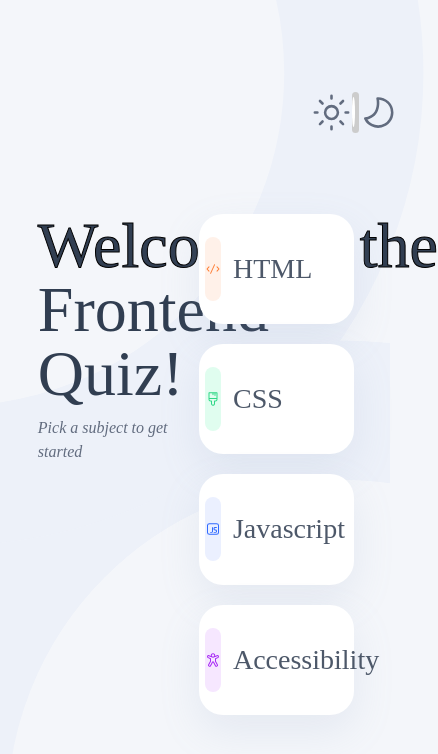
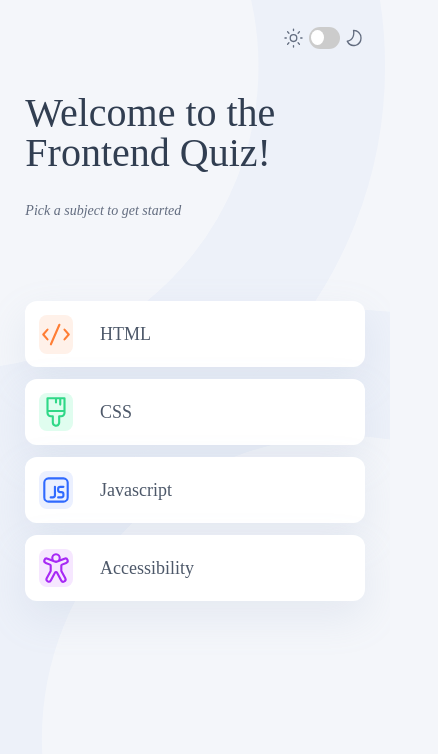
Before and after one commit to drako02/drako02-frontend-quiz-app, a React (Create React App) app: page / in a window 390 px wide. Shown: the top 754 px of the page, 438 px wide, since content can reach past the window. Built offline with nearby package versions, Linux system fonts and the light colour scheme.

Commit message:
media queries finished

```diff
--- a/src/AppStyles.ts
+++ b/src/AppStyles.ts
@@ -1,5 +1,8 @@
 import React from "react";
 import styled from "styled-components";
+
+const breakpoints = {tablet: '768px', mobile: '480px'};
+
 
 export const StartContainer = styled.div`
   width: 100%;
@@ -16,6 +19,25 @@ export const Menu = styled.div`
   height: 54%;
   display: flex;
   justify-content: space-between;
+
+    @media(max-width: ${breakpoints.tablet}){
+        width: 83%;
+        height: 70%;
+        top: 14%;
+        left: 8%;
+        flex-direction: column;
+        justify-content: space-between;
+    }
+    @media(max-width: ${breakpoints.mobile}){
+        width: 100%;
+        height: 91%;
+        left: 0;
+        top: 9%;
+        flex-direction: column;
+        justify-content: flex-start;
+        align-items: center;
+    }
+
 `;
 
 export const Welcome = styled.div`
@@ -23,6 +45,16 @@ export const Welcome = styled.div`
   height: fit-content;
   margin: 0;
   padding: 0;
+
+    @media(max-width: ${breakpoints.tablet}){
+        width: 73%;
+        //height: 29%;
+    }
+    @media(max-width: ${breakpoints.mobile}){
+        width: 87%;
+        height: 25%;
+        margin-top: 4.3%;
+    }
 `;
 
 export const WelcomeText = styled.p`
@@ -33,21 +65,35 @@ export const WelcomeText = styled.p`
 export const MainText = styled.span`
   margin: 0;
   padding: 0;
+  display: block;
   font-family: "Rubik Regular", serif;
   font-size: 64px;
   color: #313E51;
   -webkit-text-stroke: 1px black;
   white-space: nowrap;
-  line-height: 64px;
+  line-height: 100%;
+
+    @media(max-width: ${breakpoints.mobile}){
+        -webkit-text-stroke: 0px transparent;
+        font-family: "Rubik Light", serif;
+        font-size: 40px;
+    }
 `;
 
 export const SupText = styled.span`
-  font-family: "Rubik Medium", serif;
+  display: block;
+    font-family: "Rubik Medium", serif;
+    white-space: nowrap;
   font-size: 64px;
   color: #313E51;
   margin: 0;
   padding: 0;
-  line-height: 64px;
+  line-height: 100%;
+
+    @media(max-width: ${breakpoints.mobile}){
+        font-family: "Rubik Medium", serif;
+        font-size: 40px;
+    }
 `;
 
 export const SubText = styled.span`
@@ -55,9 +101,20 @@ export const SubText = styled.span`
   font-style: italic;
   font-size: 16px;
   color: #626c7f;
-  display: inline-block;
+  display: block;
   margin-top: 8%;
   line-height: 150%;
+
+    @media(max-width: ${breakpoints.tablet}){
+        margin-top: 0;
+    }
+
+    @media(max-width: ${breakpoints.mobile}){
+        font-family: "Rubik", serif;
+        font-size: 14px;
+        font-style: italic;
+        margin-top: 8%;
+    }
 `;
 
 export const OptionsContainer = styled.div`
@@ -66,6 +123,16 @@ export const OptionsContainer = styled.div`
   width: 49%;
   margin: 0;
   gap: 4%;
+
+    @media(max-width: ${breakpoints.tablet}){
+        width: 100%;
+        height: 61.5%;
+    }
+    @media(max-width: ${breakpoints.mobile}){
+        width: 87%;
+        height: 39%;
+        margin-top: 4.3%;
+    }
 `;
 
 export const OptionButton = styled.button`
@@ -83,6 +150,13 @@ export const OptionButton = styled.button`
   box-shadow: 0 16px 40px rgb(143, 160, 193, 0.15);
   display: flex;
   align-items: center;
+
+    @media(max-width: ${breakpoints.mobile}){
+        height: 22%;
+        font-family: "Rubik Medium", serif;
+        font-size: 18px;
+        border-radius: 12px;
+    }
 `;
 
 export const ButtonIcon = styled.img<{bgColor: string}>`
--- a/src/Layout.tsx
+++ b/src/Layout.tsx
@@ -17,6 +17,8 @@ const Container = styled.div`
   position: absolute;
 `;
 
+const breakpoints = {tablet: '768px', mobile: '480px'};
+
 export const SubjectContainer = styled.div`
     position: absolute;
     display: flex;
@@ -28,6 +30,18 @@ export const SubjectContainer = styled.div`
     flex-direction: row;
     justify-content: space-between;
     align-items: center;
+    @media(max-width: ${breakpoints.tablet}){
+        top: 4%;
+        left: 8.4%;
+        height: 6%;
+    }
+    @media(max-width: ${breakpoints.mobile}){
+        top: 0;
+        left: 0;
+        width: 100%;
+        height: 9%;
+    }
+
 `;
 export const Subject = styled.div`
     display: flex;
@@ -36,11 +50,24 @@ export const Subject = styled.div`
     flex-direction: row;
     align-items: center;
     gap: 9.5%;
+
+    @media(max-width: ${breakpoints.tablet}){
+        width: 40%;
+    }
+    @media(max-width: ${breakpoints.mobile}){
+        width: 45%;
+        height: 56%;
+        margin-left: 6.4%;
+    }
 `;
 export const SubjectText = styled.span`
     font-family: "Rubik Medium", serif;
     font-size: 28px;
     color: #4d5869;
+
+    @media(max-width: ${breakpoints.mobile}){
+        font-size: 18px;
+    }
 `;
 
 export const SubjectIcon = styled.img<{bgColor: string}>`
@@ -48,8 +75,14 @@ export const SubjectIcon = styled.img<{bgColor: string}>`
   height: 100%;
   width: 16%;
   border-radius: 8px;
-  //margin-left: 4%;
-  //margin-right: 8%;
+
+    @media(max-width: ${breakpoints.tablet}){
+        width: 21%;
+    }
+    @media(max-width: ${breakpoints.mobile}){
+        width: 24%;
+        height: 100%;
+    }
 `;
 
 
--- a/src/Mode.tsx
+++ b/src/Mode.tsx
@@ -3,6 +3,8 @@ import light from './assets/images/icon-sun-dark.svg';
 import dark from './assets/images/icon-moon-dark.svg'
 
 import styled from "styled-components";
+
+const breakpoints = {tablet: '768px', mobile: '480px'};
 
 
 
@@ -15,6 +17,15 @@ const ModeContainer = styled.div`
     //top: 10%;
     border-style: none;
     flex-direction: row;
+
+    @media(max-width: ${breakpoints.tablet}){
+        width: 24%;
+    }
+    @media(max-width: ${breakpoints.mobile}){
+        width: 21%;
+        height: 28%;
+        margin-right: 6.4%;
+    }
 `;
 
 const Light = styled.img`
--- a/src/StartPage.tsx
+++ b/src/StartPage.tsx
@@ -25,11 +25,9 @@ function Start() {
     return (
         <Menu>
             <Welcome>
-                <WelcomeText>
-                    <MainText> Welcome to the </MainText>
-                    <SupText> Frontend Quiz! </SupText>
-                    <SubText> Pick a subject to get started </SubText>
-                </WelcomeText>
+                <MainText> Welcome to the </MainText>
+                <SupText> Frontend Quiz! </SupText>
+                <SubText> Pick a subject to get started </SubText>
             </Welcome>
             <OptionsContainer>
                 <OptionButton as={Link} to="./pages/HTMLQuiz"> <ButtonIcon src={iconHTML} bgColor="#fff1e9"/> HTML </OptionButton>
--- a/src/index.css
+++ b/src/index.css
@@ -2,7 +2,7 @@ body {
   position: relative;
   margin: 0;
   box-sizing: border-box;
-  height: 110vh;
+  height: 100vh;
   background-size: cover;
   background-image: url("assets/images/pattern-background-desktop-light-top-left.svg"), url("assets/images/pattern-background-desktop-light_bottom-right.svg") ;
   background-repeat: no-repeat;
--- a/src/pages/AccessibilityQuiz.tsx
+++ b/src/pages/AccessibilityQuiz.tsx
@@ -9,8 +9,7 @@ import iconAccess from '../assets/images/icon-accessibility.svg';
 import {
     QuizContainer,
     QuestionContainer,
-    QuestionParagraph,
-    QuestionNoParagraph,
+
     QuestionNo,
     Question,
     Options,
@@ -24,7 +23,7 @@ import {
     ScoreContainer,
     ScoreArea,
     ScoreText,
-    ScoreBox, PlayAgain, Title, Score, SupportText
+    ScoreBox, PlayAgain, Title, Score, SupportText, QuestionArea
 } from "./QuizStyle";
 import Mode from "../Mode";
 
@@ -104,31 +103,29 @@ function AccessibilityQuiz() {
     return (
         <QuizContainer>
             <>
-                <QuestionContainer>
-                    <QuestionNoParagraph>
+                <QuestionArea>
+                    <QuestionContainer>
                         <QuestionNo> Question {currentQuestionIndex + 1} of 10 </QuestionNo>
-                    </QuestionNoParagraph>
-                    <QuestionParagraph>
                         <Question>{currentQuestion.question}</Question>
-                    </QuestionParagraph>
+                    </QuestionContainer>
                     <Tracker>
                         <TrackerLevel level={currentQuestionIndex + 1}></TrackerLevel>
                     </Tracker>
-                </QuestionContainer>
+                </QuestionArea>
                 <OptionsContainer>
                     <Options>
                         {currentQuestion.options.map((option, index) => (
                             <OptionButton
                                 key={index}
                                 onClick={() => handleOptionClick(option)}
-                                selected_Option={selectedOption}
+                                selected_option={selectedOption}
                                 _option={option}
-                                is_Correct={isCorrect}
+                                is_correct={isCorrect}
                             >
                                 <OptionLetter
-                                    selected_Option={selectedOption}
+                                    selected_option={selectedOption}
                                     _option={option}
-                                    is_Correct={isCorrect}
+                                    is_correct={isCorrect}
                                 > {String.fromCharCode(65 + index)} </OptionLetter>
                                 {option}
                                 {isCorrect !== null && (
--- a/src/pages/HTMLQuiz.tsx
+++ b/src/pages/HTMLQuiz.tsx
@@ -8,9 +8,8 @@ import incorrect from '../assets/images/icon-incorrect.svg';
 import iconHTML from '../assets/images/icon-html.svg';
 import {
     QuizContainer,
+    QuestionArea,
     QuestionContainer,
-    QuestionParagraph,
-    QuestionNoParagraph,
     QuestionNo,
     Question,
     Options,
@@ -104,31 +103,29 @@ function HTMLQuiz() {
         return (
             <QuizContainer>
                 <>
-                    <QuestionContainer>
-                        <QuestionNoParagraph>
+                    <QuestionArea>
+                        <QuestionContainer>
                             <QuestionNo> Question {currentQuestionIndex + 1} of 10 </QuestionNo>
-                        </QuestionNoParagraph>
-                        <QuestionParagraph>
                             <Question>{currentQuestion.question}</Question>
-                        </QuestionParagraph>
+                        </QuestionContainer>
                         <Tracker>
                             <TrackerLevel level={currentQuestionIndex + 1}></TrackerLevel>
                         </Tracker>
-                    </QuestionContainer>
+                    </QuestionArea>
                     <OptionsContainer>
                         <Options>
                             {currentQuestion.options.map((option, index) => (
                                 <OptionButton
                                     key={index}
                                     onClick={() => handleOptionClick(option)}
-                                    selected_Option={selectedOption}
+                                    selected_option={selectedOption}
                                     _option={option}
-                                    is_Correct={isCorrect}
+                                    is_correct={isCorrect}
                                 >
                                     <OptionLetter
-                                        selected_Option={selectedOption}
+                                        selected_option={selectedOption}
                                         _option={option}
-                                        is_Correct={isCorrect}
+                                        is_correct={isCorrect}
                                     > {String.fromCharCode(65 + index)} </OptionLetter>
                                     {option}
                                     {isCorrect !== null && (
--- a/src/pages/JavascriptQuiz.tsx
+++ b/src/pages/JavascriptQuiz.tsx
@@ -9,8 +9,7 @@ import iconJS from '../assets/images/icon-js.svg';
 import {
     QuizContainer,
     QuestionContainer,
-    QuestionParagraph,
-    QuestionNoParagraph,
+
     QuestionNo,
     Question,
     Options,
@@ -24,7 +23,7 @@ import {
     ScoreContainer,
     ScoreArea,
     ScoreText,
-    ScoreBox, PlayAgain, Title, Score, SupportText
+    ScoreBox, PlayAgain, Title, Score, SupportText, QuestionArea
 } from "./QuizStyle";
 import Mode from "../Mode";
 
@@ -104,31 +103,29 @@ function JavaScriptQuiz() {
     return (
         <QuizContainer>
             <>
-                <QuestionContainer>
-                    <QuestionNoParagraph>
+                <QuestionArea>
+                    <QuestionContainer>
                         <QuestionNo> Question {currentQuestionIndex + 1} of 10 </QuestionNo>
-                    </QuestionNoParagraph>
-                    <QuestionParagraph>
                         <Question>{currentQuestion.question}</Question>
-                    </QuestionParagraph>
+                    </QuestionContainer>
                     <Tracker>
                         <TrackerLevel level={currentQuestionIndex + 1}></TrackerLevel>
                     </Tracker>
-                </QuestionContainer>
+                </QuestionArea>
                 <OptionsContainer>
                     <Options>
                         {currentQuestion.options.map((option, index) => (
                             <OptionButton
                                 key={index}
                                 onClick={() => handleOptionClick(option)}
-                                selected_Option={selectedOption}
+                                selected_option={selectedOption}
                                 _option={option}
-                                is_Correct={isCorrect}
+                                is_correct={isCorrect}
                             >
                                 <OptionLetter
-                                    selected_Option={selectedOption}
+                                    selected_option={selectedOption}
                                     _option={option}
-                                    is_Correct={isCorrect}
+                                    is_correct={isCorrect}
                                 > {String.fromCharCode(65 + index)} </OptionLetter>
                                 {option}
                                 {isCorrect !== null && (
--- a/src/pages/QuizStyle.tsx
+++ b/src/pages/QuizStyle.tsx
@@ -12,11 +12,13 @@ import styled from "styled-components";
 //   display: flex;
 //   justify-content: space-between;
 // `;
+const breakpoints = {tablet: '768px', mobile: '480px'};
+
 
 interface OptionButtonProps {
-    selected_Option: string | null;
+    selected_option: string | null;
     _option: string;
-    is_Correct: boolean | null;
+    is_correct: boolean | null;
 }
 
 export const QuizContainer = styled.div`
@@ -28,53 +30,132 @@ export const QuizContainer = styled.div`
     height: 72%;
     display: flex;
     justify-content: space-between;
+
+    @media(max-width: ${breakpoints.tablet}){
+        width: 83%;
+        height: 86%;
+        top: 14%;
+        left: 8%;
+        flex-direction: column;
+    }
+
+    @media(max-width: ${breakpoints.mobile}){
+        width: 100%;
+        height: 91%;
+        top: 9%;
+        left: 0;
+        flex-direction: column;
+        justify-content: flex-start;
+        align-items: center;
+    }
 `;
 
-export const QuestionContainer = styled.div`
+export const QuestionArea = styled.div`
   width: 42%;
   height: 69%;
   margin: 0;
   padding: 0;
   display: flex;
   flex-direction: column;
+    //justify-content: ;
+    @media(max-width: ${breakpoints.tablet}){
+        width: 100%;
+        height: 30%;
+    }
+    @media(max-width: ${breakpoints.mobile}){
+        width: 87%;
+        height: 29%;
+        justify-content: space-between;
+    }
 `;
 
-export const QuestionParagraph = styled.p`
-  margin: 0;
-  padding: 0;
+export const QuestionContainer = styled.div`
+    height: fit-content;
+    //margin: 0;
+    padding: 0;
+    display: flex;
+    flex-direction: column;
+    //margin-bottom: auto;
+
+    @media(max-width: ${breakpoints.tablet}){
+        width: 100%;
+        height: 70%;
+    }
+    @media(max-width: ${breakpoints.mobile}){
+        width: 100%;
+        height: 76%;
+    }
 `;
 
-export const QuestionNoParagraph     = styled.p`
-    margin: 0;
-    padding: 0;
-`;
+// export const QuestionParagraph = styled.p`
+//   margin: 0;
+//   padding: 0;
+// `;
+//
+// export const QuestionNoParagraph     = styled.p`
+//     margin: 0;
+//     padding: 0;
+// `;
 
 export const QuestionNo = styled.span`
+  width: 100%;
   font-family: 'Rubik Regular', serif;
   font-style: italic;
   font-size: 16px;
   color: #626c7f;
-  display: inline-block;
+  display: block;
   margin-top: 1%;
-  margin-bottom: 6%;
+  margin-bottom: 4%;
   line-height: 150%;
+
+    @media(max-width: ${breakpoints.mobile}){
+        width: 100%;
+        height: 9%;
+        font-family: "Rubik", serif;
+        font-size: 14px;
+        font-style: italic;
+        margin-bottom: 9%;
+    }
 `;
 
 export const Question = styled.span`
+  width: 100%;
   margin: 0;
   padding: 0;
+    display: block;
   font-family: "Rubik Medium", serif;
   font-size: 36px;
+    line-height: 120%;
   color: #313E51;
+
+    @media(max-width: ${breakpoints.tablet}){
+        line-height: 100%;
+
+    }
+    @media(max-width: ${breakpoints.mobile}){
+        font-family: "Rubik Medium", serif;
+        font-size: 20px;
+        line-height: 120%;
+    }
 
 `;
 
 export const Tracker = styled.div`
     height: 3.5%;
     width: 100%;
-    margin-top: auto;
+    //margin-top: auto;
     background-color: white;
     border-radius: 100px;
+    margin-top: auto;
+
+    @media(max-width: ${breakpoints.tablet}){
+        height: 6.6%;
+
+    })
+@media(max-width: ${breakpoints.mobile}){
+    width: 100%;
+    height: 9.5%;
+}
 `;
 
 export const TrackerLevel = styled.div<{level: number}>`
@@ -94,6 +175,16 @@ export const OptionsContainer = styled.div`
     flex-direction: column;
     width: 49%;
     gap: 4.5%;
+
+    @media(max-width: ${breakpoints.tablet}){
+        width: 100%;
+        height: 63%;
+    }
+    @media(max-width: ${breakpoints.mobile}){
+        width: 87%;
+        height: 55%;
+        margin-top: 6.8%;
+    }
 `;
 export const Options = styled.div`
   display: flex;
@@ -102,6 +193,16 @@ export const Options = styled.div`
     height: 69%;
   margin: 0;
   gap: 5%;
+
+    @media(max-width: ${breakpoints.tablet}){
+        width: 100%;
+        height: 67%;
+    }
+
+    @media(max-width: ${breakpoints.mobile}){
+        width: 100%;
+        height: 72%;
+    }
 `;
 
 export const OptionButton = styled.button<OptionButtonProps>`
@@ -120,12 +221,12 @@ export const OptionButton = styled.button<OptionButtonProps>`
   display: flex;
   align-items: center;
   //transition: 0.2s ease;
-    border: ${({ selected_Option, _option, is_Correct }) => {
-        if (selected_Option === _option) {
-            if (is_Correct === null) {
+    border: ${({ selected_option, _option, is_correct }) => {
+        if (selected_option === _option) {
+            if (is_correct === null) {
                 return "2.5px solid #a729f5" ;
             } else {
-                return is_Correct ? "3px solid #26d782" : "3px solid #ee5454;";
+                return is_correct ? "3px solid #26d782" : "3px solid #ee5454;";
             }
         }
         return "";
@@ -135,40 +236,56 @@ export const OptionButton = styled.button<OptionButtonProps>`
       cursor: pointer;
   }
     &:active {
-        border: ${({ is_Correct }) => (is_Correct === null ? "2.5px solid #a729f5" : "")};
+        border: ${({ is_correct }) => (is_correct === null ? "2.5px solid #a729f5" : "")};
     }
 
 
   img {
-  ${({ selected_Option, _option, is_Correct }) => {
-      if (selected_Option === _option) {
-      if (is_Correct === null) {
+  ${({ selected_option, _option, is_correct }) => {
+      if (selected_option === _option) {
+      if (is_correct === null) {
       return "display : none;" ;
   } else {
-      return is_Correct ? "height: 43%; width: 7%; align-items: center; margin-left: auto; margin-right: 2.5;"
+      return is_correct ? "height: 48%; width: 7%; align-items: center; margin-left: auto; margin-right: 2.5;"
               :
-              "height: 43%; width: 7%; align-items: center; margin-left: auto; margin-right: 2.5;";
+              "height: 48%; width: 7%; align-items: center; margin-left: auto; margin-right: 2.5;";
   }
   }
-      if(selected_Option !== _option){
-          if(is_Correct!== null){return "height: 43%; width: 7%; align-items: center; margin-left: auto; margin-right: 2.5;"}
+      if(selected_option !== _option){
+          if(is_correct!== null){return "height: 48%; width: 7%; align-items: center; margin-left: auto; margin-right: 2.5;"}
       }
       return " display: none;";
   }};
 
   }
 
+    @media(max-width: ${breakpoints.tablet}){
+        height: 20.4%;
+    }
+    @media(max-width: ${breakpoints.mobile}){
+        width: 100%;
+        height: 22%;
+        font-family: "Rubik Medium", serif;
+        font-size: 18px;
+        border-radius: 12px;
+
+        img{
+            width: 9.8%;
+            height: 50%;
+        }
+    }
+
 
 `;
 
 export const OptionLetter = styled.div<OptionButtonProps>`
     display: flex;
-    background-color: ${({ selected_Option, _option, is_Correct }) => {
-        if (selected_Option === _option) {
-            if (is_Correct === null) {
+    background-color: ${({ selected_option, _option, is_correct }) => {
+        if (selected_option === _option) {
+            if (is_correct === null) {
                 return "#a729f5";
             } else {
-                return is_Correct ? "#26d782" : "#ee5454";
+                return is_correct ? "#26d782" : "#ee5454";
             }
         }
         return "#f4f6fa";
@@ -178,12 +295,12 @@ export const OptionLetter = styled.div<OptionButtonProps>`
     border-radius: 8px;
     margin-left: 4%;
     margin-right: 5%;
-    color: ${({ selected_Option, _option, is_Correct }) => {
-        if (selected_Option === _option) {
-            if (is_Correct === null) {
+    color: ${({ selected_option, _option, is_correct }) => {
+        if (selected_option === _option) {
+            if (is_correct === null) {
                 return "white";
             } else {
-                return is_Correct ? "white" : "white";
+                return is_correct ? "white" : "white";
             }
         }
         return "#626c7f";
@@ -193,27 +310,35 @@ export const OptionLetter = styled.div<OptionButtonProps>`
     transition: background-color 0.3s ease;
 
     ${OptionButton}:hover &{
-        background-color: ${({ selected_Option, _option, is_Correct }) => {
-            if (selected_Option === _option) {
-                if (is_Correct === null) {
+        background-color: ${({ selected_option, _option, is_correct }) => {
+            if (selected_option === _option) {
+                if (is_correct === null) {
                     return "#a729f5";
                 } else {
-                    return is_Correct ? "26d782"  : "ee5454";
+                    return is_correct ? "26d782"  : "ee5454";
                 }
             }
             return "#f6e7ff";
         }};
 
-        color: ${({ selected_Option, _option, is_Correct }) => {
-            if (selected_Option === _option) {
-                if (is_Correct === null) {
+        color: ${({ selected_option, _option, is_correct }) => {
+            if (selected_option === _option) {
+                if (is_correct === null) {
                     return "whiite";
                 } else {
-                    return is_Correct ? "white"  : "white";
+                    return is_correct ? "white"  : "white";
                 }
             }
             return "#a729f5";
         }};
+
+        @media(max-width: ${breakpoints.mobile}){
+            border-radius: 6px;
+            width: 12%;
+            height: 63%;
+            font-family: "Rubik Medium", serif;
+            font-size: 18px;
+        }
 
     }
 
@@ -238,6 +363,14 @@ export const SubmitButton = styled.button`
         background-color: #d394fa;
         cursor: pointer;
     }
+
+    @media(max-width: ${breakpoints.mobile}){
+        width: 100%;
+        height: 14%;
+        font-family: "Rubik Medium", serif;
+        font-size: 18px;
+        border-radius: 12px;
+    }
 `;
 
 export const Warning = styled.div`
@@ -256,6 +389,11 @@ export const Warning = styled.div`
     align-items: center;
     justify-content: center;
 
+    @media(max-width: ${breakpoints.mobile}){
+        font-family: "Rubik", serif;
+        font-size: 18px;
+    }
+
 `;
 
 export const ScoreArea = styled.div`
@@ -266,6 +404,23 @@ export const ScoreArea = styled.div`
     height: 59%;
     display: flex;
     justify-content: space-between;
+
+    @media(max-width: ${breakpoints.tablet}){
+        height: 74%;
+        width: 83%;
+        top: 14%;
+        left: 8.3%;
+        flex-direction: column;
+    }
+    @media(max-width: ${breakpoints.mobile}){
+        width: 100%;
+        height: 91%;
+        top: 9%;
+        left: 0;
+        flex-direction: column;
+        justify-content: flex-start;
+        align-items: center;
+    }
 `;
 
 
@@ -284,6 +439,24 @@ export const ScoreText = styled.div`
         font-size: 64px;
     }
 
+    @media(max-width: ${breakpoints.tablet}){
+        width: 100%;
+        height: 19%;
+
+    }
+    @media(max-width: ${breakpoints.mobile}){
+        width: 87%;
+        height: 18%;
+        font-family: "Rubik Light", serif;
+        font-size: 40px;
+        margin-top: 4%;
+
+        span{
+            font-family: "Rubik Medium", serif;
+            font-size: 40px;
+        }
+    }
+
 `;
 
 export const ScoreContainer = styled.div`
@@ -292,6 +465,16 @@ export const ScoreContainer = styled.div`
     width: 49%;
     gap: 4.5%;
     justify-content: space-between;
+
+    @media(max-width: ${breakpoints.tablet}){
+        width: 100%;
+        height: 72%;
+    }
+    @media(max-width: ${breakpoints.mobile}){
+        width: 87%;
+        height: 64%;
+        margin-top: 3%;
+    }
 `;
 
 export const ScoreBox = styled.div`
@@ -303,6 +486,13 @@ export const ScoreBox = styled.div`
     justify-content: space-between;
     border-radius: 24px;
 
+    @media(max-width: ${breakpoints.tablet}){
+        width: 100%;
+        height: 75%;
+    }
+    @media(max-width: ${breakpoints.mobile}){
+        border-radius: 12px;
+    }
 `;
 
 export const PlayAgain = styled.button`
@@ -321,6 +511,15 @@ export const PlayAgain = styled.button`
         background-color: #d394fa;
     }
 
+    @media(max-width: ${breakpoints.tablet}){
+        width: 100%;
+        height: 18%;
+    }
+    @media(max-width: ${breakpoints.mobile}){
+        font-family: "Rubik Medium", serif;
+        font-size: 18px;
+        border-radius: 12px;
+    }
 `;
 
 export const Title = styled.div<{bgColor: string}>`
@@ -347,6 +546,18 @@ export const Title = styled.div<{bgColor: string}>`
         border-radius: 8px;
 
     }
+
+    @media(max-width: ${breakpoints.tablet}){
+    height: 14%;
+    }
+    @media(max-width: ${breakpoints.mobile}){
+        height: 17%;
+        width: 51%;
+        margin-top: 13%;
+        font-family: "Rubik Medium", serif;
+        font-size: 18px;
+
+    }
 `;
 
 export const Score =styled.span`
@@ -358,6 +569,12 @@ export const Score =styled.span`
     margin-left: auto;
     margin-right: auto;
     margin-top: 2%;
+
+    @media(max-width: ${breakpoints.mobile}){
+        font-family: "Rubik Medium", serif;
+        font-size: 88px;
+        margin-top: 7%;
+    }
 `;
 
 export const SupportText = styled.span`
@@ -369,4 +586,11 @@ export const SupportText = styled.span`
     margin-right: auto;
     margin-bottom: 4%;
 
+    @media(max-width: ${breakpoints.mobile}){
+        font-family: "Rubik", serif;
+        font-size: 18px;
+        margin-bottom: 13%;
+
+    }
+
 `;
```
Also changed, not shown: src/pages/CSSQuiz.tsx (+11 -14 lines).
